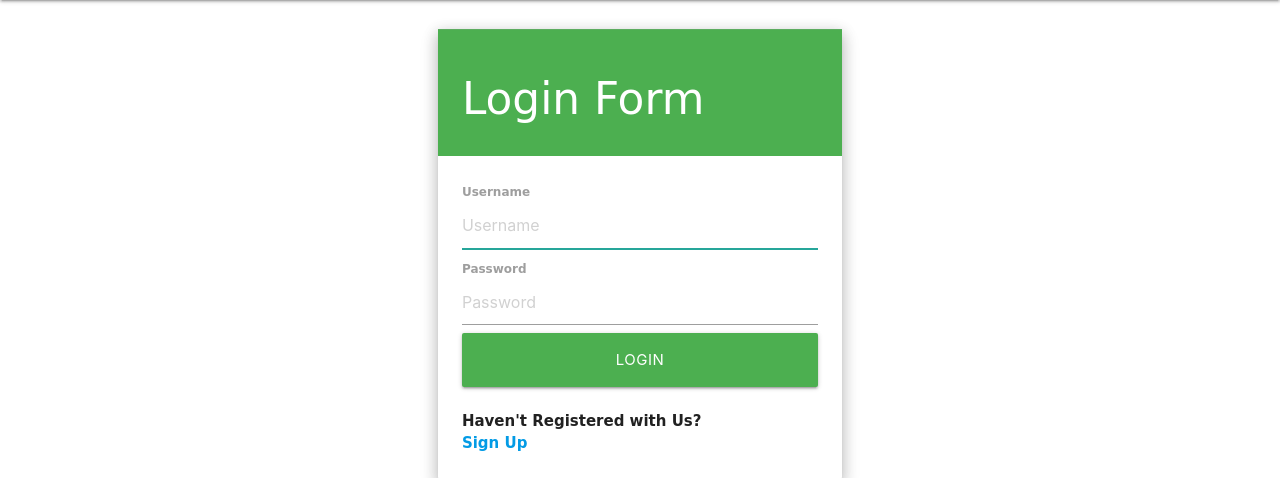
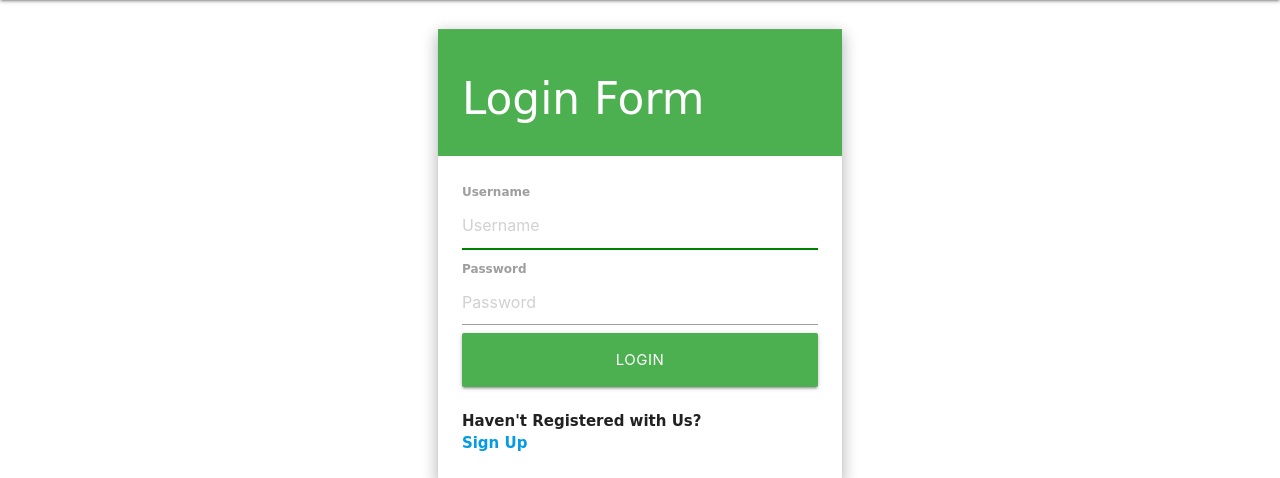
Before and after one commit to KTM28/The-Higher-Taste-CookBook, a Flask app: page /login_user in a window 1280 px wide, with the restyled element focused. Shown: the part 64-542 px from the top of the page. Run offline with Flask 2, Linux system fonts and the light colour scheme; some libraries are stand-ins or nearby versions.

Commit message:
changed form field input line color

```diff
--- a/static/css/main.css
+++ b/static/css/main.css
@@ -156,6 +156,17 @@ div.container4 form {
     transform: translate(-50%, -50%);
 }
 
+/* forms */
+
+.form-field input:focus+label {
+    color: #008000 !important;
+}
+
+.row .form-field input:focus {
+    border-bottom: 1px solid #008000 !important;
+    box-shadow: 0 1px 0 0 #008000 !important
+}
+
 /* footer  and navigation */
 
 .bg-org {
```
